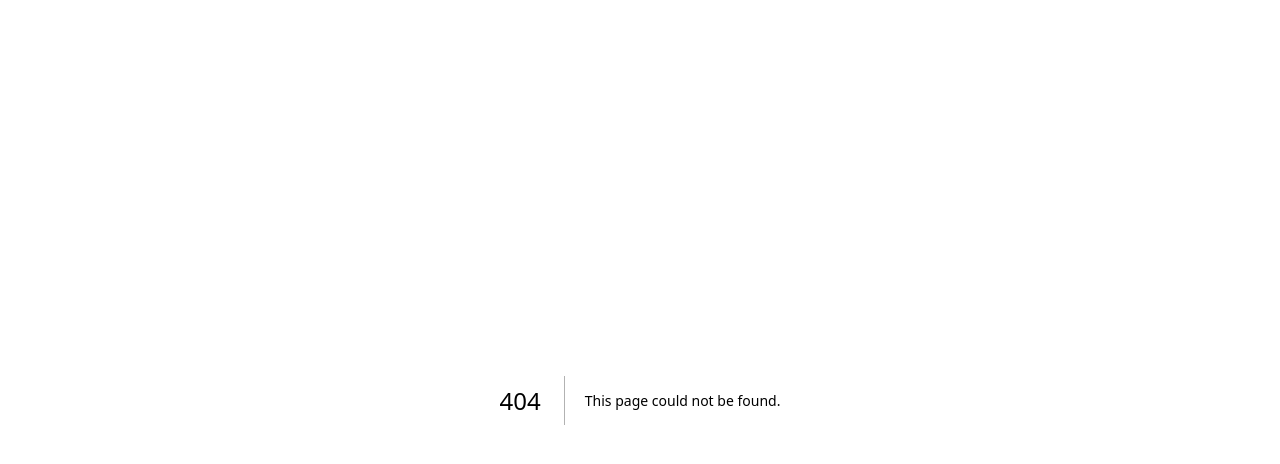
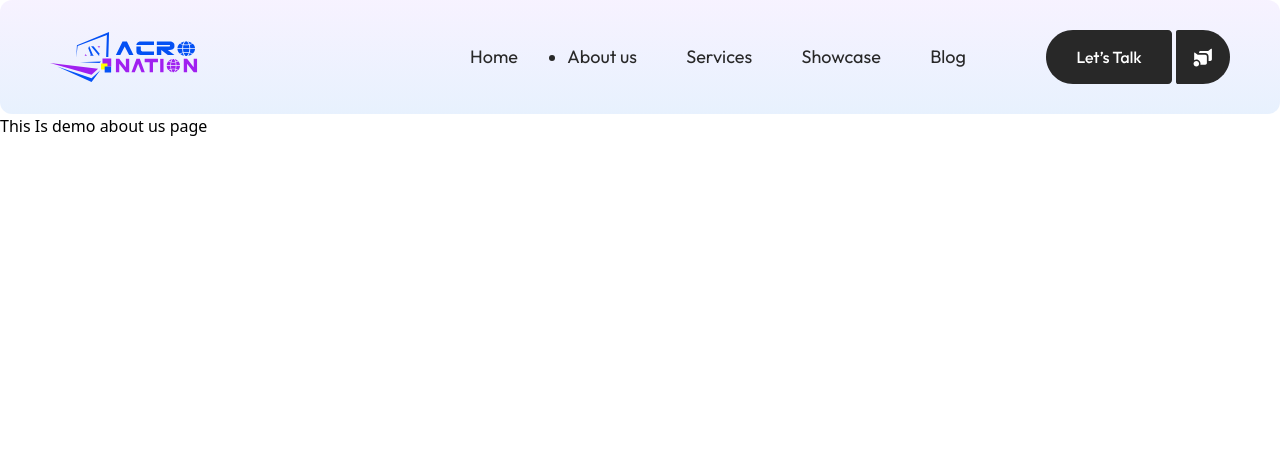
Before and after one commit to riaz37/acronation, a Next.js app: page /about-us in a window 1280 px wide. Before the commit this address had no page. Shown: the top 464 px of the page. Built offline with nearby package versions, Linux system fonts and the light colour scheme.

Commit message:
we created first nav menu for acro nation

```diff
--- /dev/null
+++ b/src/app/Components/aditional.css
@@ -0,0 +1,4 @@
+.active{
+    list-style-type: disc;
+    color: #282828;
+}
--- /dev/null
+++ b/src/app/Components/navBar.module.css
@@ -0,0 +1,51 @@
+@import url('https://fonts.googleapis.com/css2?family=Outfit:wght@100..900&display=swap');
+
+.navMainContainer{
+    width: 100vw;
+    height: 114px;
+    display: flex;
+    justify-content: center;
+    align-items: center;
+}
+
+.nav_upper_wrapper_box{
+    width: 1600px;
+}
+
+.mainNavBar{
+    width: 100%;
+    max-width: 1170;
+    background:linear-gradient(#AF82FF1A,#1877F21A);
+    border-radius: 12px;
+    padding: 30px 50px 30px 50px;
+}
+
+.left_Logo_Section{
+    width: 148.07px;
+    height: 50px;
+}
+
+.right_Nav_Item_Section{
+    width: 760px;
+    height: 54px;
+}
+
+.nav_links{
+    width: 496px;
+}
+
+.nav_link_list{
+    width: 496px;
+}
+
+.nav_link_list li a{
+    font-family: "Outfit", sans-serif;
+    font-size: 18px;
+    line-height: 28px;
+    color: #282828;
+    font-weight: 400;
+}
+
+.active a{
+    font-weight: bold;
+}
--- /dev/null
+++ b/src/app/Components/navbar.tsx
@@ -0,0 +1,50 @@
+"use client"
+import styles from './navBar.module.css';
+import Logo from '../../public/Group.svg';
+import CTA_Button from '../../public/CTA_Button.svg';
+import Image from 'next/image';
+import { usePathname } from 'next/navigation';
+import Link from 'next/link';
+import './aditional.css'
+
+const NavBar = () =>{
+    const pathname = usePathname();
+
+    return(
+        <>
+            <div className={`${styles.navMainContainer}`}>
+                <div className={`h-full ${styles.nav_upper_wrapper_box}`}>
+                    <div className={`h-full flex justify-between items-center ${styles.mainNavBar}`}>
+                        <div className={styles.left_Logo_Section}>
+                                <Image src={Logo} />
+                            </div>
+                            <div className={`flex justify-between items-center  ${styles.right_Nav_Item_Section}`}>
+                                <div className={`${styles.nav_links}`}>
+                                    <ul className={`flex justify-between ${styles.nav_link_list}`}>
+                                        <li className={pathname == "/" ? "active" : ""}>
+                                            <Link href="/">Home</Link>
+                                        </li>
+                                        <li className={pathname == "/about-us" ? "active" : ""}>
+                                            <Link href="/about-us">About us</Link>
+                                        </li>
+                                        <li className={pathname == "/services" ? "active" : ""}>
+                                            <Link href="/services">Services</Link>
+                                        </li>
+                                        <li className={pathname == "/showcase" ? "active" : ""}>
+                                            <Link href="/showcase">Showcase</Link>
+                                        </li>
+                                        <li className={pathname == "/blog" ? "active" : ""}>
+                                            <Link href="/blog">Blog</Link>
+                                        </li>
+                                    </ul>
+                                </div>
+                                <Image src={CTA_Button} />
+                            </div>
+                        </div>
+                    </div>
+                </div>
+        </>
+    );
+}
+
+export default NavBar;
--- /dev/null
+++ b/src/app/about-us/page.tsx
@@ -0,0 +1,9 @@
+const aboutUs = () =>{
+    return(
+        <>
+            <h1>This Is demo about us page</h1>
+        </>
+    );
+}
+
+export default aboutUs;
--- a/src/app/globals.css
+++ b/src/app/globals.css
@@ -1,27 +1,7 @@
-@tailwind base;
-@tailwind components;
+@tailwind base;       /* Include base styles for resets */
+@tailwind components;  /* Include Tailwind's component classes */
 @tailwind utilities;
 
-:root {
-  --background: #ffffff;
-  --foreground: #171717;
+.active a{
+  font-weight: 500;
 }
-
-@media (prefers-color-scheme: dark) {
-  :root {
-    --background: #0a0a0a;
-    --foreground: #ededed;
-  }
-}
-
-body {
-  color: var(--foreground);
-  background: var(--background);
-  font-family: Arial, Helvetica, sans-serif;
-}
-
-@layer utilities {
-  .text-balance {
-    text-wrap: balance;
-  }
-}
--- a/src/app/layout.tsx
+++ b/src/app/layout.tsx
@@ -1,6 +1,7 @@
 import type { Metadata } from "next";
 import localFont from "next/font/local";
 import "./globals.css";
+import NavBar from "./Components/navbar";
 
 const geistSans = localFont({
   src: "./fonts/GeistVF.woff",
@@ -25,9 +26,8 @@ export default function RootLayout({
 }>) {
   return (
     <html lang="en">
-      <body
-        className={`${geistSans.variable} ${geistMono.variable} antialiased`}
-      >
+      <body className={`${geistSans.variable} ${geistMono.variable} antialiased`}>
+        <NavBar/>
         {children}
       </body>
     </html>
--- a/src/app/page.tsx
+++ b/src/app/page.tsx
@@ -1,101 +1,10 @@
-import Image from "next/image";
+import NavBar from "./Components/navbar";
 
 export default function Home() {
   return (
-    <div className="grid grid-rows-[20px_1fr_20px] items-center justify-items-center min-h-screen p-8 pb-20 gap-16 sm:p-20 font-[family-name:var(--font-geist-sans)]">
-      <main className="flex flex-col gap-8 row-start-2 items-center sm:items-start">
-        <Image
-          className="dark:invert"
-          src="https://nextjs.org/icons/next.svg"
-          alt="Next.js logo"
-          width={180}
-          height={38}
-          priority
-        />
-        <ol className="list-inside list-decimal text-sm text-center sm:text-left font-[family-name:var(--font-geist-mono)]">
-          <li className="mb-2">
-            Get started by editing{" "}
-            <code className="bg-black/[.05] dark:bg-white/[.06] px-1 py-0.5 rounded font-semibold">
-              src/app/page.tsx
-            </code>
-            .
-          </li>
-          <li>Save and see your changes instantly.</li>
-        </ol>
-
-        <div className="flex gap-4 items-center flex-col sm:flex-row">
-          <a
-            className="rounded-full border border-solid border-transparent transition-colors flex items-center justify-center bg-foreground text-background gap-2 hover:bg-[#383838] dark:hover:bg-[#ccc] text-sm sm:text-base h-10 sm:h-12 px-4 sm:px-5"
-            href="https://vercel.com/new?utm_source=create-next-app&utm_medium=appdir-template-tw&utm_campaign=create-next-app"
-            target="_blank"
-            rel="noopener noreferrer"
-          >
-            <Image
-              className="dark:invert"
-              src="https://nextjs.org/icons/vercel.svg"
-              alt="Vercel logomark"
-              width={20}
-              height={20}
-            />
-            Deploy now
-          </a>
-          <a
-            className="rounded-full border border-solid border-black/[.08] dark:border-white/[.145] transition-colors flex items-center justify-center hover:bg-[#f2f2f2] dark:hover:bg-[#1a1a1a] hover:border-transparent text-sm sm:text-base h-10 sm:h-12 px-4 sm:px-5 sm:min-w-44"
-            href="https://nextjs.org/docs?utm_source=create-next-app&utm_medium=appdir-template-tw&utm_campaign=create-next-app"
-            target="_blank"
-            rel="noopener noreferrer"
-          >
-            Read our docs
-          </a>
-        </div>
+    <div>
+      <main>
       </main>
-      <footer className="row-start-3 flex gap-6 flex-wrap items-center justify-center">
-        <a
-          className="flex items-center gap-2 hover:underline hover:underline-offset-4"
-          href="https://nextjs.org/learn?utm_source=create-next-app&utm_medium=appdir-template-tw&utm_campaign=create-next-app"
-          target="_blank"
-          rel="noopener noreferrer"
-        >
-          <Image
-            aria-hidden
-            src="https://nextjs.org/icons/file.svg"
-            alt="File icon"
-            width={16}
-            height={16}
-          />
-          Learn
-        </a>
-        <a
-          className="flex items-center gap-2 hover:underline hover:underline-offset-4"
-          href="https://vercel.com/templates?framework=next.js&utm_source=create-next-app&utm_medium=appdir-template-tw&utm_campaign=create-next-app"
-          target="_blank"
-          rel="noopener noreferrer"
-        >
-          <Image
-            aria-hidden
-            src="https://nextjs.org/icons/window.svg"
-            alt="Window icon"
-            width={16}
-            height={16}
-          />
-          Examples
-        </a>
-        <a
-          className="flex items-center gap-2 hover:underline hover:underline-offset-4"
-          href="https://nextjs.org?utm_source=create-next-app&utm_medium=appdir-template-tw&utm_campaign=create-next-app"
-          target="_blank"
-          rel="noopener noreferrer"
-        >
-          <Image
-            aria-hidden
-            src="https://nextjs.org/icons/globe.svg"
-            alt="Globe icon"
-            width={16}
-            height={16}
-          />
-          Go to nextjs.org →
-        </a>
-      </footer>
     </div>
   );
 }
--- a/tailwind.config.ts
+++ b/tailwind.config.ts
@@ -11,6 +11,7 @@ const config: Config = {
       colors: {
         background: "var(--background)",
         foreground: "var(--foreground)",
+        container3xl: "1600px",
       },
     },
   },
```
Also changed, not shown: src/public/CTA_Button.svg (added), src/public/Group.svg (added).
